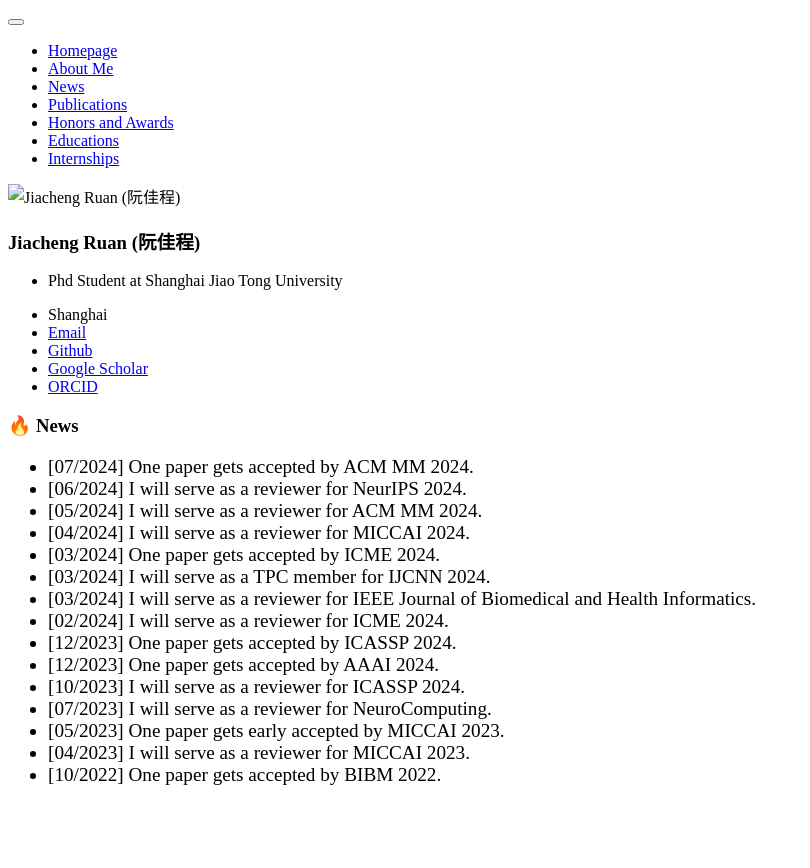
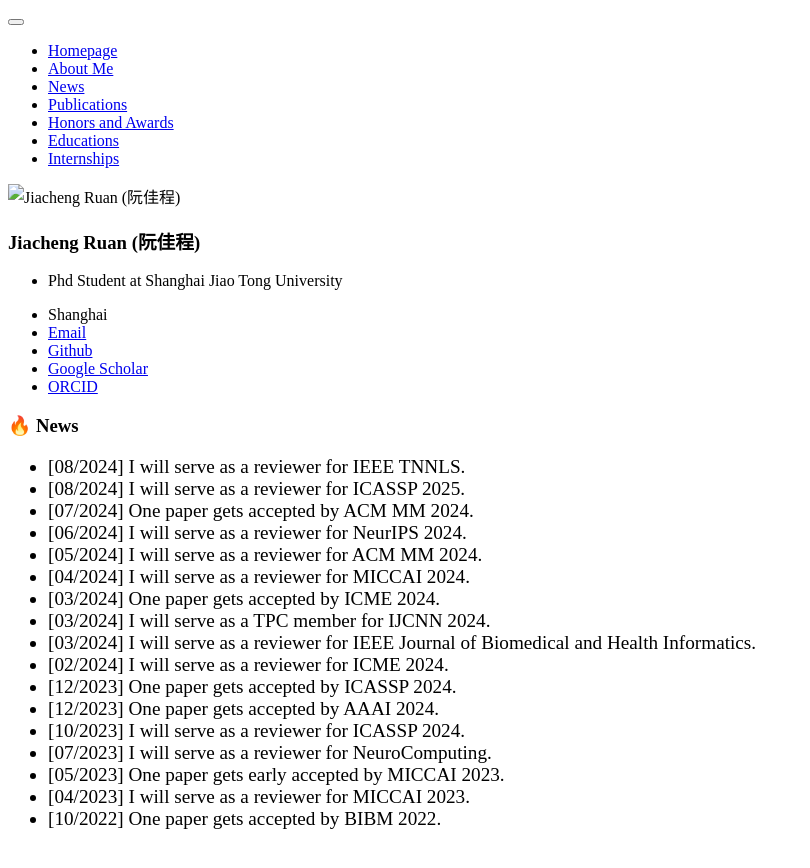
Before and after one commit to JCruan519/JCruan519.github.io, a Jekyll site: the page built from _pages/includes/news.md, in a window 1280 px wide. Shown: the top 868 px of the page, without its empty margins (0-810 px from the left). Built offline with Jekyll 4.4.1, drawn with Linux system fonts in a browser that asks for light colours; our own code applies the rules of GitHub Pages for plain Markdown files.

Commit message:
update newsmd

```diff
--- a/_pages/includes/news.md
+++ b/_pages/includes/news.md
@@ -1,6 +1,8 @@
 # 🔥 News
 
 <div class='paper-box-text' style="font-size: larger;" markdown="1">
+- [08/2024] I will serve as a reviewer for IEEE TNNLS.
+- [08/2024] I will serve as a reviewer for ICASSP 2025.
 - [07/2024] One paper gets accepted by ACM MM 2024.
 - [06/2024] I will serve as a reviewer for NeurIPS 2024.
 - [05/2024] I will serve as a reviewer for ACM MM 2024.
```
